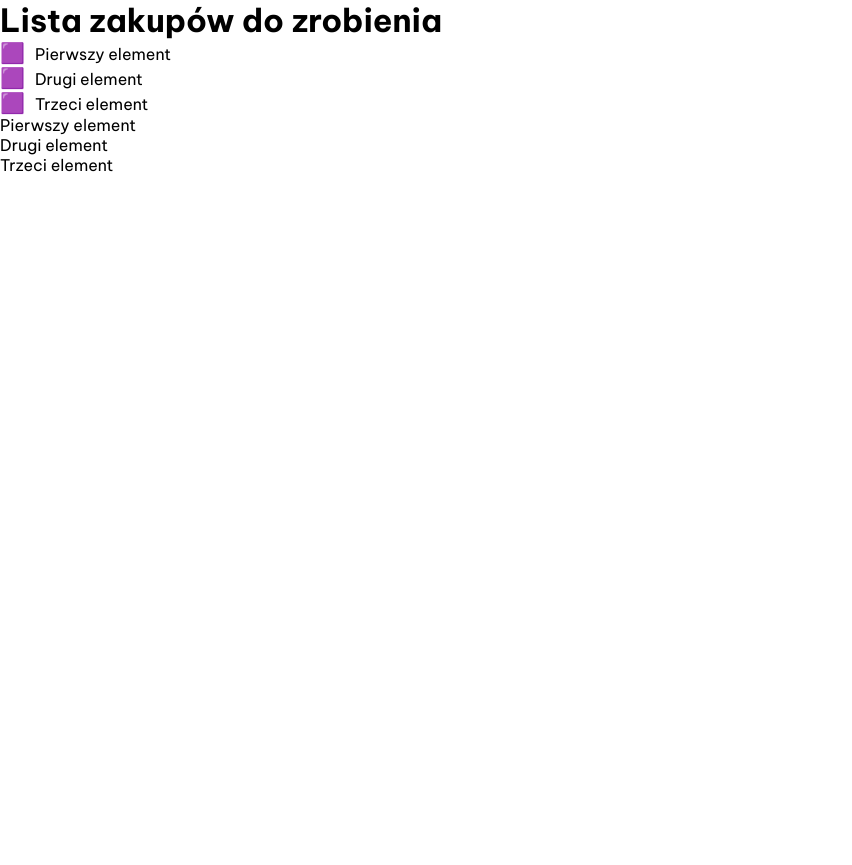
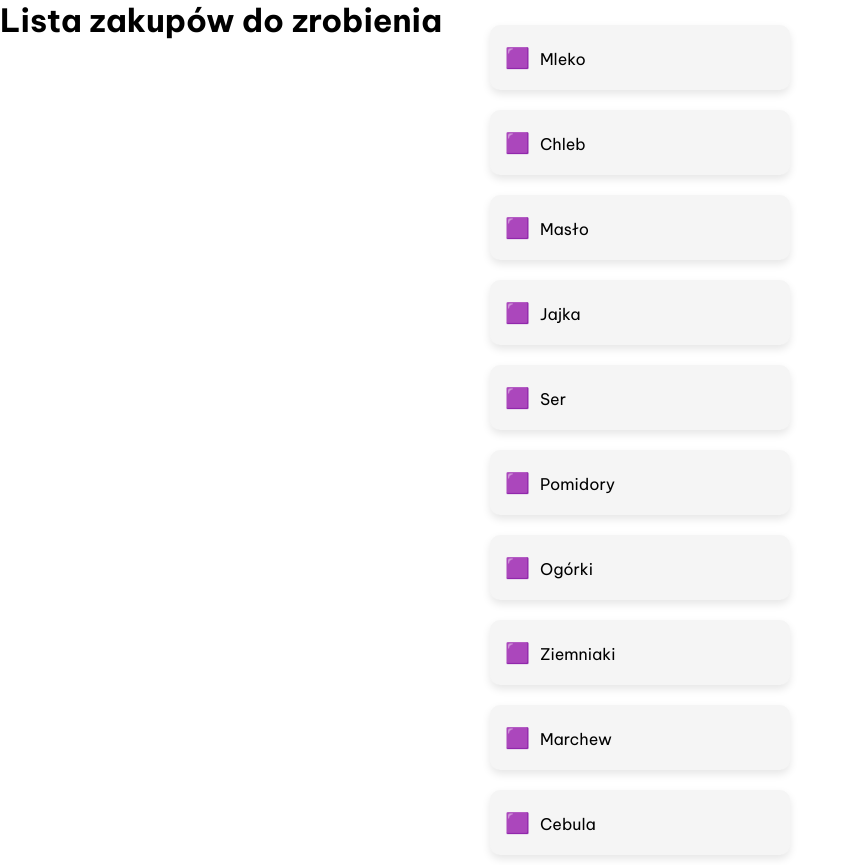
Before and after one commit to wutekk/pierwsza-apka-angularowa, an Angular app: page / in a window 1280 px wide. Shown: the whole page, without its empty margins (0-852 px from the left). Before the commit the page ends 800 px from the top, so only its background shows below. Built offline with nearby package versions, Linux system fonts and the light colour scheme.

Commit message:
lepsza lista

```diff
--- a/src/app/app.component.css
+++ b/src/app/app.component.css
@@ -17,3 +17,30 @@ header {
   font-size: 20px;
   margin-right: 10px;
 }
+
+.lista_z_kropkami {
+  display: flex;  /* Flexbox */
+  flex-direction: column;  /* Układ pionowy */
+  justify-content: center;  /* Wyśrodkowanie w pionie */
+  align-items: center;  /* Wyśrodkowanie w poziomie */
+  height: 100vh;  /* Cała wysokość ekranu */
+}
+
+.lista_z_kropkami ul {
+  list-style-type: none;  /* Usunięcie punktów z listy */
+  padding: 0;
+  margin: 0;
+}
+
+.lista_z_kropkami ul li {
+  background-color: #f5f5f5;  /* Kolor tła dla karty */
+  border-radius: 10px;  /* Zaokrąglone rogi */
+  padding: 20px;
+  margin: 10px 0;  /* Przerwa między kartami */
+  box-shadow: 0 4px 8px rgba(0, 0, 0, 0.1);  /* Cień */
+  text-align: left;  /* Wyrównanie tekstu do lewej */
+  width: 300px;  /* Stała szerokość dla wszystkich kart */
+  max-width: 100%;  /* Aby karta nie była szersza niż szerokość ekranu */
+  box-sizing: border-box;  /* Uwzględnia padding i border w szerokości */
+  padding-left: 15px;  /* Margines od lewej, aby tekst nie był przyklejony do krawędzi */
+}
--- a/src/app/app.component.html
+++ b/src/app/app.component.html
@@ -1,14 +1,7 @@
 <h1>{{ title }}</h1>
+
 <div class="lista_z_kropkami">
-    <ul >
-        <li>Pierwszy element</li>
-        <li>Drugi element</li>
-        <li>Trzeci element</li>
+    <ul *ngFor="let item of lista_zakopow">
+        <li>{{ item }}</li>
     </ul>
 </div>
-
-<ul>
-    <li>Pierwszy element</li>
-    <li>Drugi element</li>
-    <li>Trzeci element</li>
-</ul>
--- a/src/app/app.component.ts
+++ b/src/app/app.component.ts
@@ -1,12 +1,15 @@
 import { Component } from '@angular/core';
+import { CommonModule } from '@angular/common';
+import { LISTA_ZAKUPOW } from './items.data';
 
 @Component({
   selector: 'app-root',
   standalone: true,
-  imports: [],
+  imports: [CommonModule],
   templateUrl: './app.component.html',
   styleUrls: ['./app.component.css'],
 })
 export class AppComponent {
   title = 'Lista zakupów do zrobienia';
+  lista_zakopow = LISTA_ZAKUPOW;
 }
--- /dev/null
+++ b/src/app/items.data.ts
@@ -0,0 +1,12 @@
+export const LISTA_ZAKUPOW: string[] = [
+    'Mleko',
+    'Chleb',
+    'Masło',
+    'Jajka',
+    'Ser',
+    'Pomidory',
+    'Ogórki',
+    'Ziemniaki',
+    'Marchew',
+    'Cebula'
+]
```
